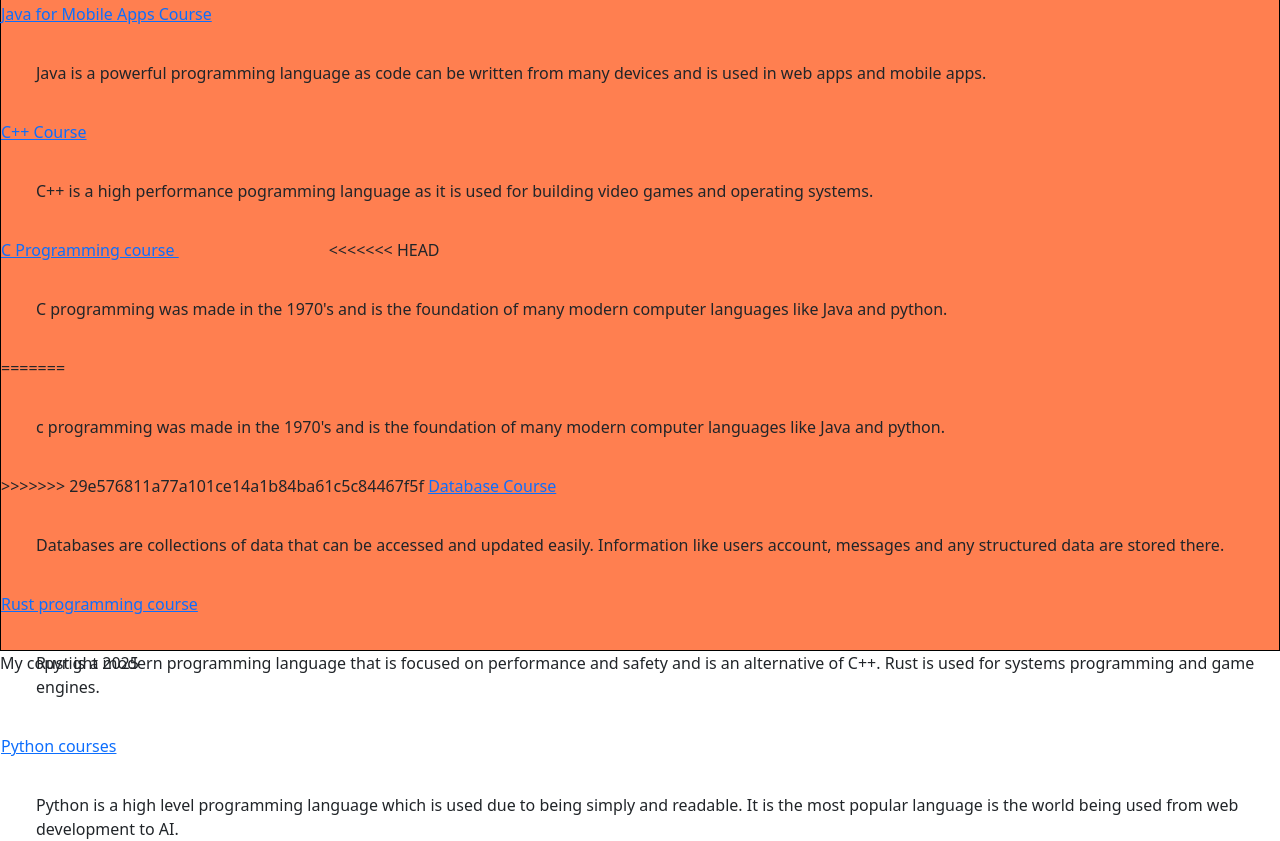
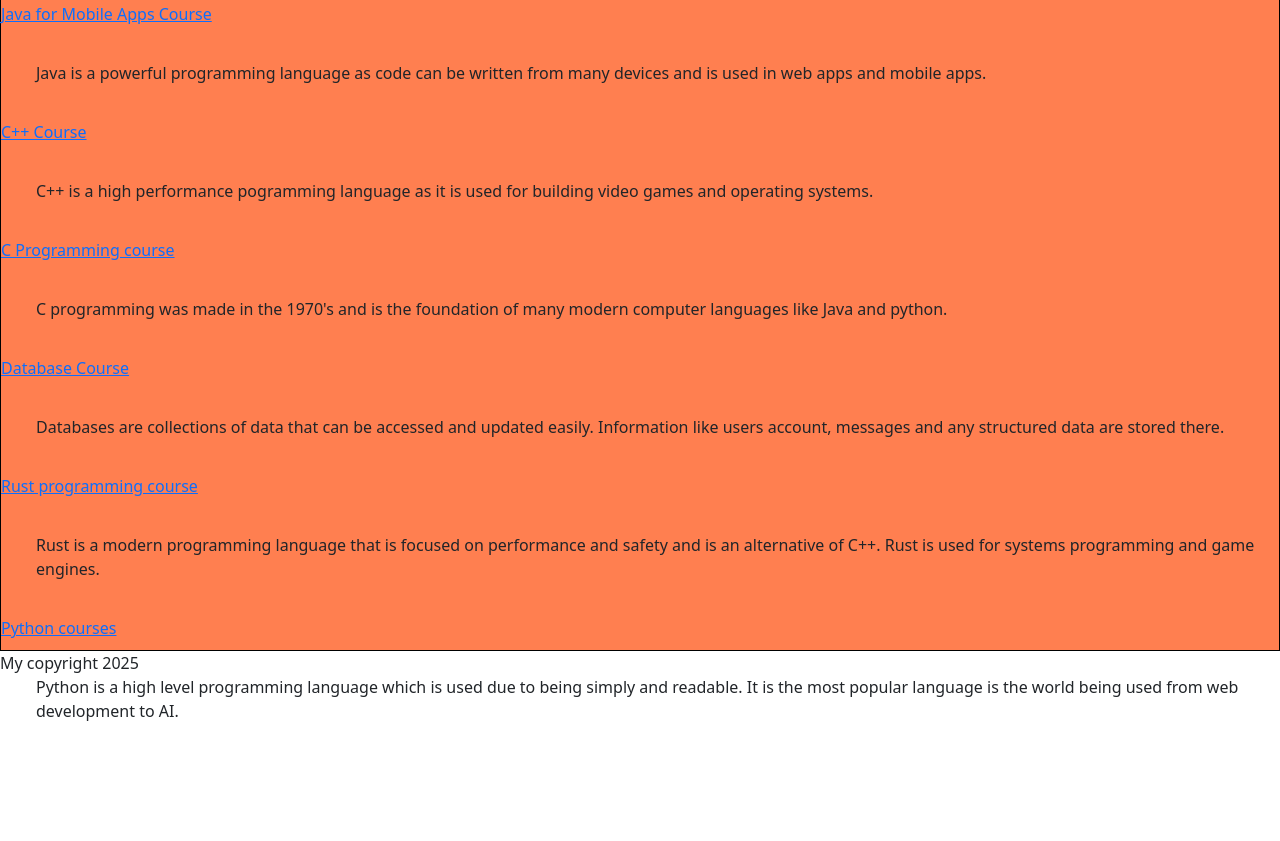
Before and after one commit to Hussain1717/Hussain1717.github.io, a plain HTML site: page careers.html in a window 1280 px wide. Shown: the part 1949-2790 px from the top of the page. After the commit the page ends 2672 px from the top, so only its background shows below. Drawn offline with Linux system fonts and the light colour scheme; a script that the page names is missing.

Commit message:
spelling

```diff
--- a/careers.html
+++ b/careers.html
@@ -76,11 +76,7 @@
         <P> C++ is a high performance pogramming language as it is used for building video games and operating systems. </P>
 
         <dl class="cp"><a href="https://www.w3schools.com/c/index.php">C Programming course </a></dl>
-<<<<<<< HEAD
         <P> C programming was made in the 1970's and is the foundation of many modern computer languages like Java and python.</P>
-=======
-        <P> c programming was made in the 1970's and is the foundation of many modern computer languages like Java and python.</P>
->>>>>>> 29e576811a77a101ce14a1b84ba61c5c84467f5f
 
         <dl class="db"><a href="https://www.w3schools.com/sql/">Database Course </a></dl>
         <p> Databases are collections of data that can be accessed and updated easily. Information like users account, messages and any structured data are stored there.</p>
```
